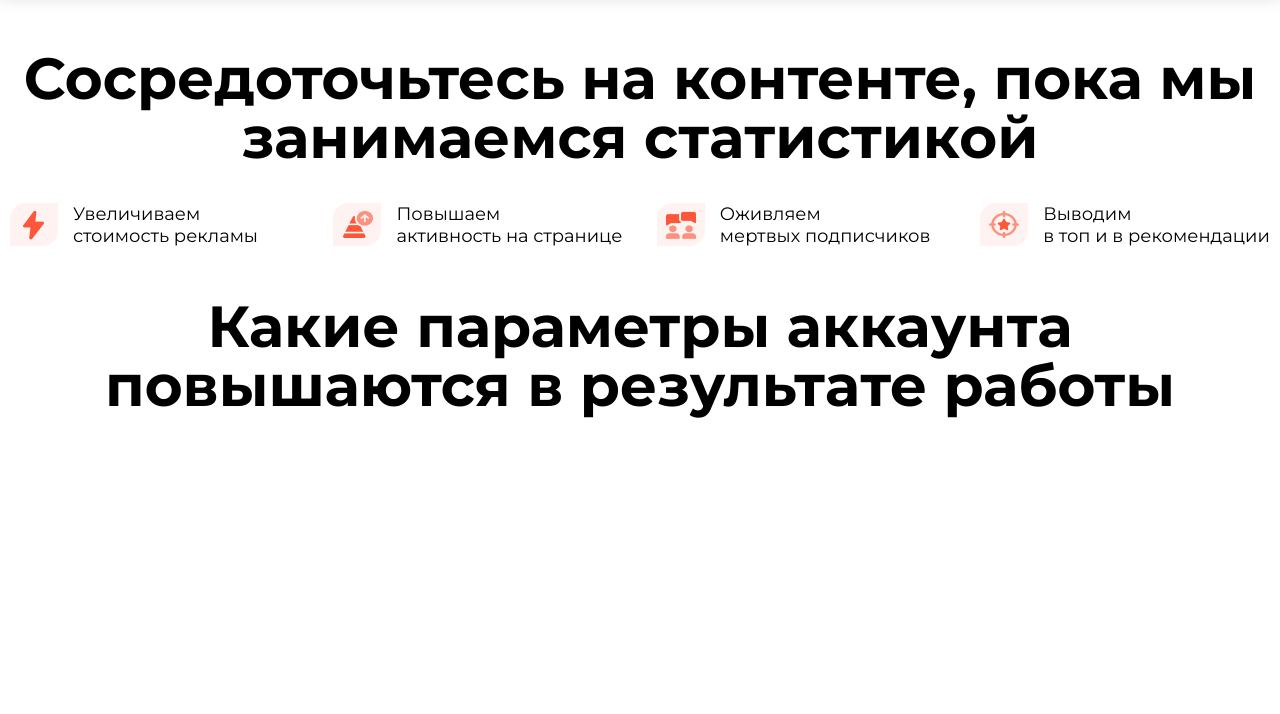
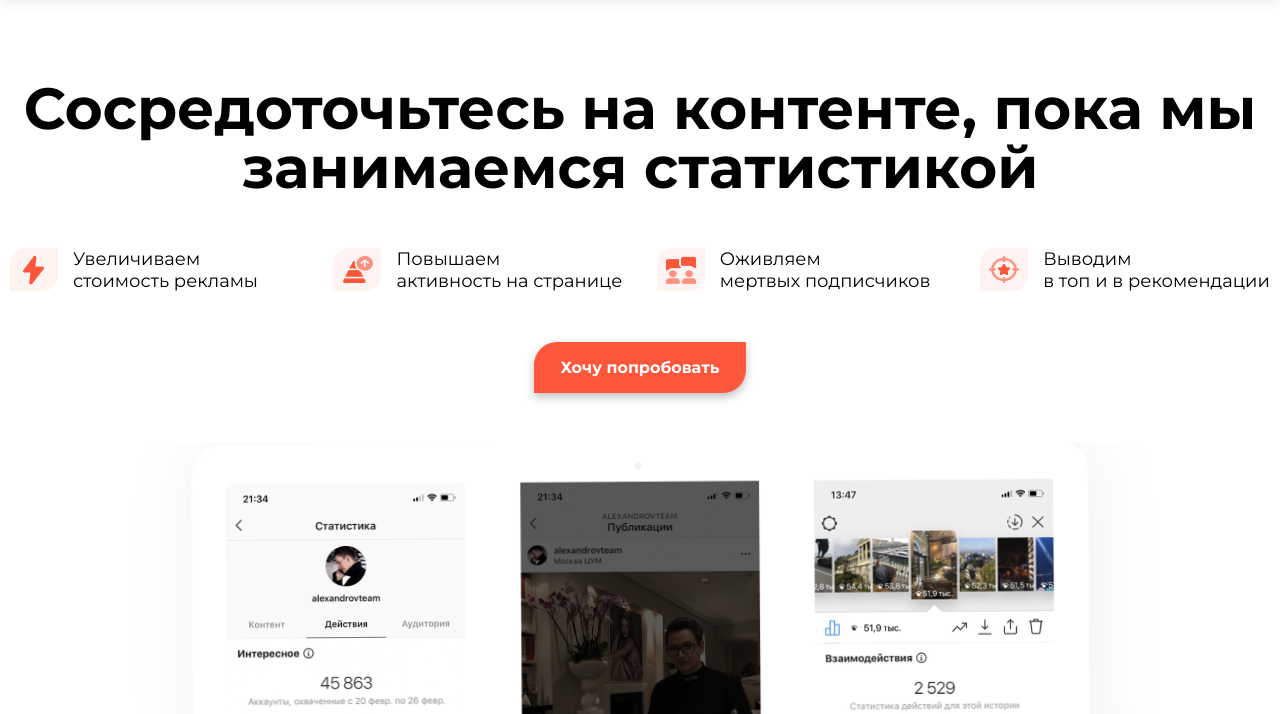
Before and after one commit to Galemanov/get-reach, a plain HTML site: page index.html in a window 1280 px wide. Shown: the part 86-800 px from the top of the page. Drawn offline with Linux system fonts and the light colour scheme.

Commit message:
Finished working with responsibilities section

```diff
--- /dev/null
+++ b/assets/style/components/button.scss
@@ -0,0 +1,22 @@
+@import "./variables.scss";
+
+button {
+    color: $white;
+    font-weight: bold;
+    font-size: 16px;
+    background-color: $orange;
+    border-radius: 23px 0 23px 0;
+    padding: 15px 25px;
+    min-width: 100px;
+    text-align: center;
+    cursor: pointer;
+    border: 1px solid transparent;
+    user-select: none;
+    transition: all 0.2s linear;
+    filter: drop-shadow(0px 4px 4px rgba(0, 0, 0, 0.25));
+
+    &:hover {
+        border-radius: 0 23px 0 23px;
+        background-color: $peach;
+    }
+}
--- a/assets/style/components/responsibilities.scss
+++ b/assets/style/components/responsibilities.scss
@@ -20,3 +20,10 @@
         }
     }
 }
+
+.responsibilities__btn,
+.responsibilities__img {
+    display: flex;
+    justify-content: center;
+    margin: 50px 0;
+}
--- a/assets/style/style.scss
+++ b/assets/style/style.scss
@@ -3,6 +3,7 @@
 // Components
 @import "./components/header.scss";
 @import "./components/responsibilities.scss";
+@import "./components/button.scss";
 
 * {
     margin: 0;
@@ -15,7 +16,7 @@
 }
 
 section {
-    margin: 50px 0;
+    margin: 80px 0;
 }
 
 .container {
@@ -30,5 +31,5 @@ h2 {
     font-size: 58px;
     line-height: 59px;
     text-align: center;
-    margin-bottom: 35px;
+    margin-bottom: 50px;
 }
--- a/index.html
+++ b/index.html
@@ -82,12 +82,15 @@
                         >
                     </div>
                 </div>
-            </div>
-        </section>
-
-        <section>
-            <div class="container">
-                <h2>Какие параметры аккаунта повышаются в результате работы</h2>
+                <div class="responsibilities__btn">
+                    <button>Хочу попробовать</button>
+                </div>
+                <div class="responsibilities__img">
+                    <img
+                        src="/assets/img/responsibilities/responsibilities.png"
+                        alt="Picture"
+                    />
+                </div>
             </div>
         </section>
     </body>
```
Also changed, not shown: assets/img/123.png (deleted), assets/img/responsibilities/responsibilities.png (added), assets/style/components/button.css (added), assets/style/components/responsibilities.css, assets/style/style.css, 3 other files.
